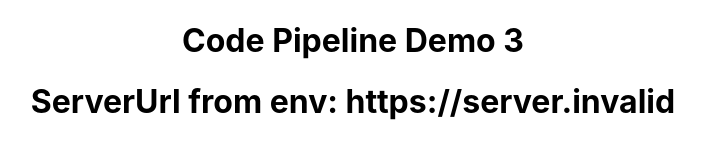
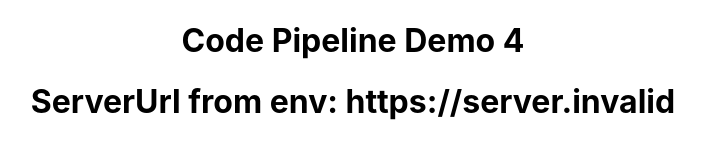
Before and after one commit to elsonlim-tw/pipeline-demo-ui, a React (Create React App) app: page / in a window 1280 px wide. Shown: the top 160 px of the page, without its empty margins (287-992 px from the left). Built offline with nearby package versions, Linux system fonts and the light colour scheme; no server answers.

Commit message:
Update UI to v4

```diff
--- a/src/App.js
+++ b/src/App.js
@@ -4,7 +4,7 @@ import "./App.css";
 function App() {
   return (
     <div className="App">
-      <h1>Code Pipeline Demo 3</h1>
+      <h1>Code Pipeline Demo 4</h1>
       <h1>
         ServerUrl from env:{" "}
         {process.env.REACT_APP_SERVER_URL || (
```
